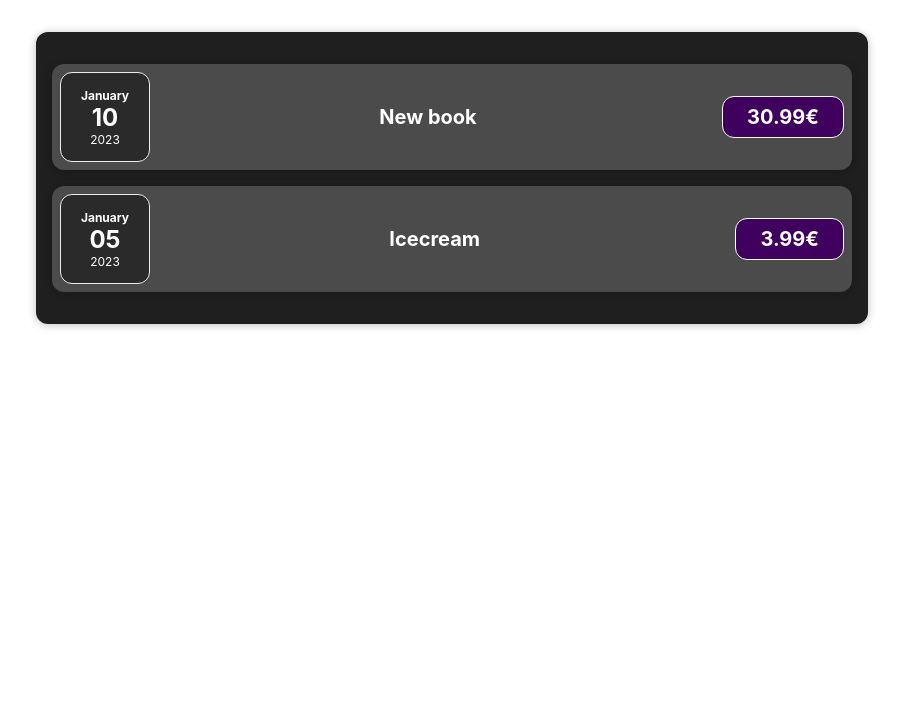
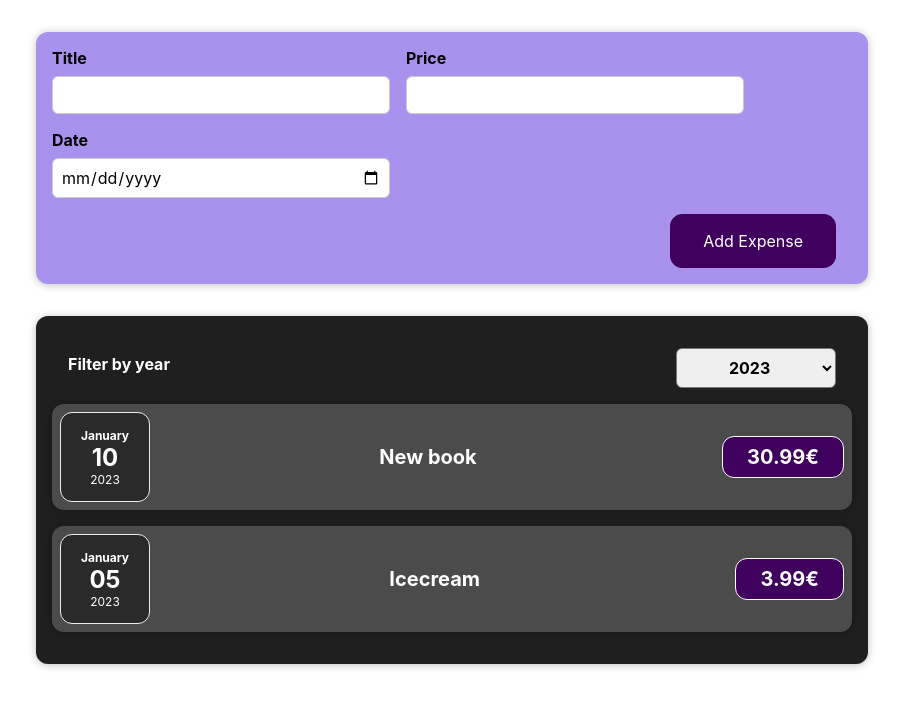
Before and after one commit to NerfedJabolo/expenses-vs22, a React (Create React App) app: page / in a window 1280 px wide. Shown: the top 708 px of the page, without its empty margins (188-1091 px from the left). Built offline with nearby package versions, Linux system fonts and the light colour scheme.

Commit message:
add expenseform

```diff
--- a/src/App.js
+++ b/src/App.js
@@ -2,11 +2,13 @@
 import './App.css';
 
 import Expenses from './components/Expenses';
+import NewExpense from './components/NewExpense/NewExpense';
 
 function App() {
 
   return (
     <div className="App">
+      <NewExpense></NewExpense>
       <Expenses />
     </div>
   );
--- a/src/components/Expenses.js
+++ b/src/components/Expenses.js
@@ -1,6 +1,7 @@
 import ExpenseItem from "./ExpenseItem";
 import './Expenses.css'
 import Card from './Card'
+import ExpensesFilter from "./Expenses/ExpensesFilter";
 
 function Expenses(props) {
     const expenses = [
@@ -18,6 +19,7 @@ function Expenses(props) {
 
     return (
         <Card className="expenses">
+            <ExpensesFilter />
             {/* <ExpenseItem expenseData={expenses[0]}></ExpenseItem>
             <ExpenseItem expenseData={expenses[1]}></ExpenseItem> */}
             {expenses.map(expense => {
--- /dev/null
+++ b/src/components/NewExpense/ExpenseForm.js
@@ -0,0 +1,29 @@
+import './ExpenseForm.css'
+
+const ExpenseForm = (props) => {
+    return (
+        <form>
+            <div className='new-expense__controls'>
+                <div className='new-expense__control'>
+                    <label>Title</label>
+                    <input type='text' />
+                </div>
+                <div className='new-expense__control'>
+                    <label>Price</label>
+                    <input type='number' min={0.01} step={0.01} />
+                </div>
+                <div className='new-expense__control'>
+                    <label>Date</label>
+                    <input type='date' min="2024-11-12" max="2026-01-31" />
+                </div>
+            </div>
+            <div className='new-expense__actions'>
+                <button type='submit'>
+                    Add Expense
+                </button>
+            </div>
+        </form>
+    )
+}
+
+export default ExpenseForm
--- /dev/null
+++ b/src/components/NewExpense/NewExpense.js
@@ -0,0 +1,10 @@
+import ExpenseForm from "./ExpenseForm"
+import './NewExpense.css'
+
+const NewExpense = (props) => {
+    return <div className="new-expense">
+        <ExpenseForm />
+    </div>
+}
+
+export default NewExpense
```
